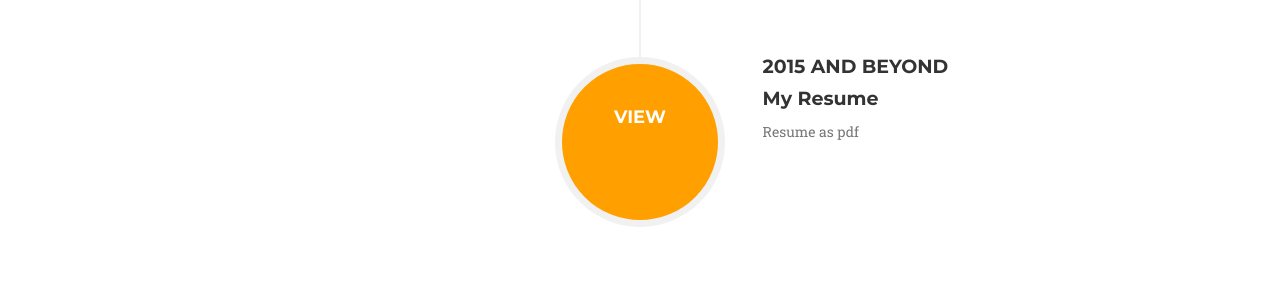
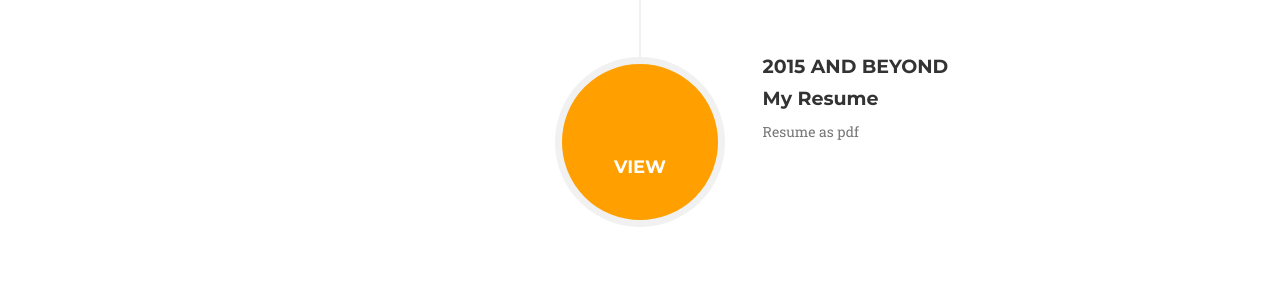
Before and after one commit to Adamsjoberg/Adamsjoberg.github.io, a Jekyll site: the page built from index.html, in a window 1280 px wide and 1400 px high, scrolled down 2763 px. Shown: the part 372-672 px from the top of the window. Built offline with Jekyll 4.4.1, drawn with Linux system fonts in a browser that asks for light colours; some web fonts are replaced.

Commit message:
padding test

```diff
--- a/_includes/css/agency.css
+++ b/_includes/css/agency.css
@@ -264,6 +264,7 @@ fieldset[disabled] .btn-xl.active {
 
 #viewtext {
   color: #fff;
+  padding-top:50px
 }
 
 header {
```
